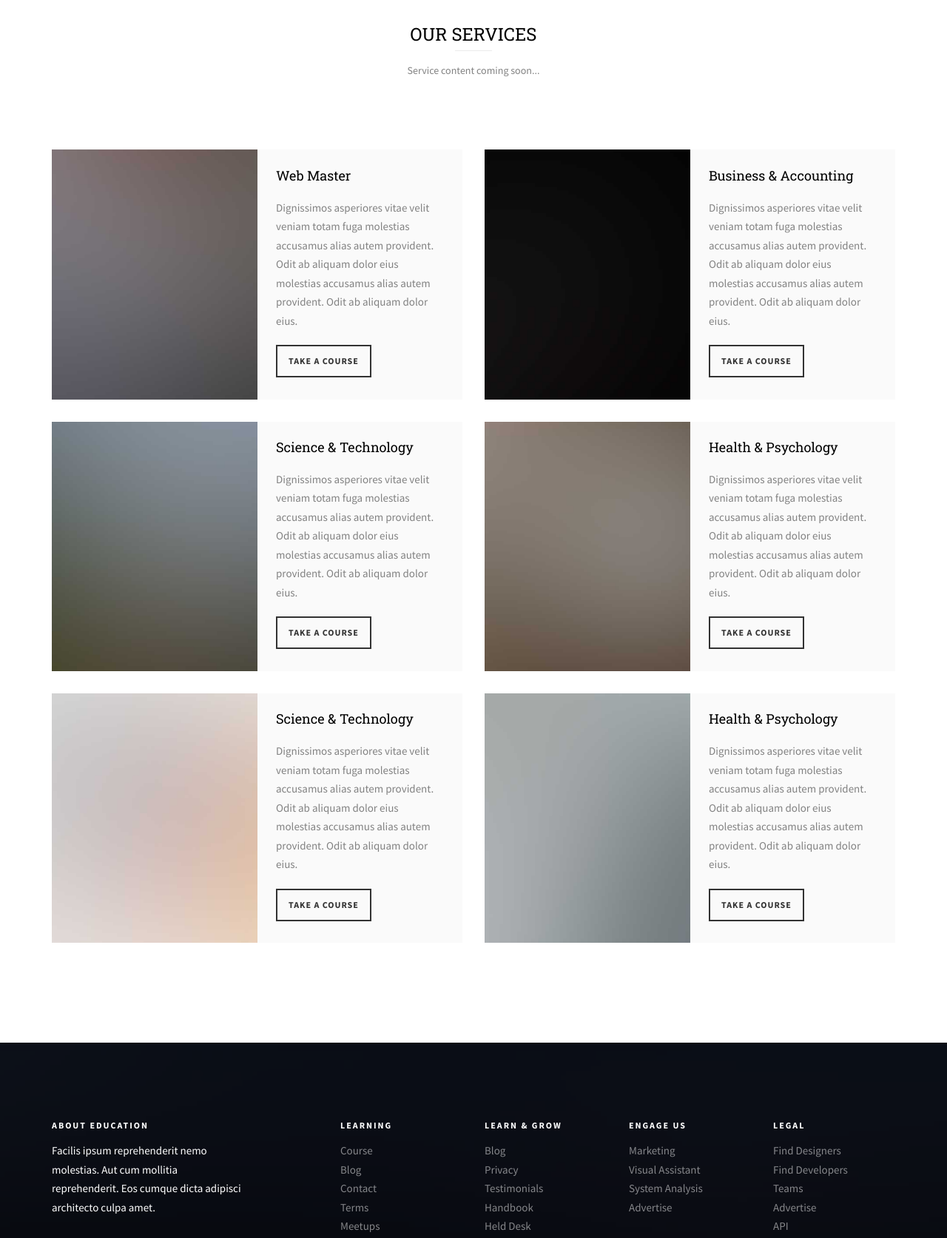
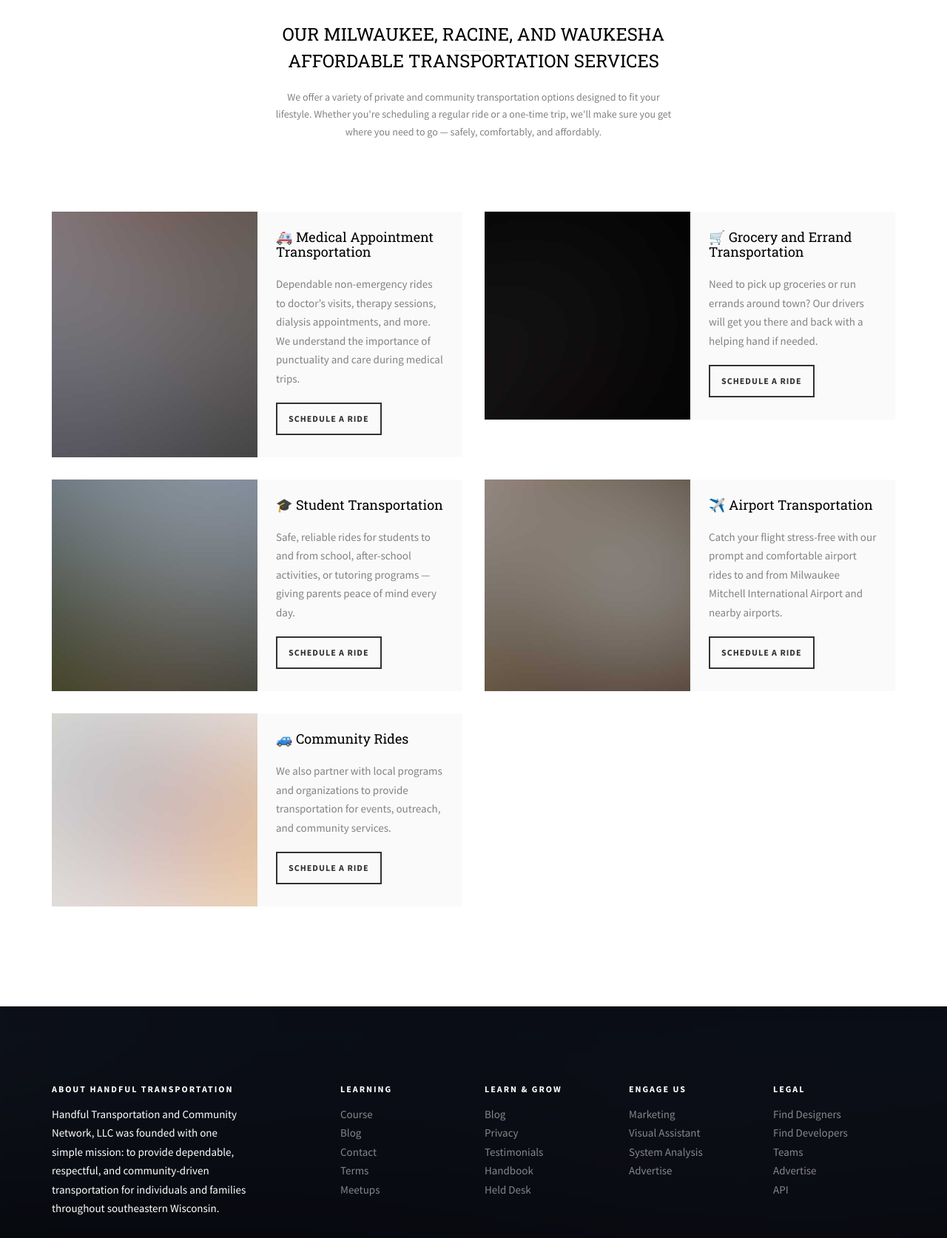
Before and after one commit to handfultransportation/handfultransportation.github.io, a plain HTML site: page services.html in a window 1280 px wide. Shown: the part 860-2533 px from the top of the page at 74% size. Drawn offline with Linux system fonts and the light colour scheme; files whose address does not match are found by name.

Commit message:
updating pages

```diff
--- a/services.html
+++ b/services.html
@@ -135,8 +135,8 @@
 		<div class="container">
 			<div class="row animate-box">
 				<div class="col-md-6 col-md-offset-3 text-center fh5co-heading">
-					<h2>Our Services</h2>
-					<p>Service content coming soon...</p>
+					<h2>Our Milwaukee, Racine, and Waukesha Affordable Transportation Services</h2>
+					<p>We offer a variety of private and community transportation options designed to fit your lifestyle. Whether you're scheduling a regular ride or a one-time trip, we'll make sure you get where you need to go — safely, comfortably, and affordably.</p>
 				</div>
 			</div>
 			<div class="row">
@@ -145,9 +145,9 @@
 						<a href="#" class="course-img" style="background-image: url(images/project-1.jpg);">
 						</a>
 						<div class="desc">
-							<h3><a href="#">Web Master</a></h3>
-							<p>Dignissimos asperiores vitae velit veniam totam fuga molestias accusamus alias autem provident. Odit ab aliquam dolor eius molestias accusamus alias autem provident. Odit ab aliquam dolor eius.</p>
-							<span><a href="#" class="btn btn-primary btn-sm btn-course">Take A Course</a></span>
+							<h3><a href="#">🚑 Medical Appointment Transportation</a></h3>
+							<p>Dependable non-emergency rides to doctor’s visits, therapy sessions, dialysis appointments, and more. We understand the importance of punctuality and care during medical trips.</p>
+							<span><a href="/contact.html" class="btn btn-primary btn-sm btn-course">Schedule a Ride</a></span>
 						</div>
 					</div>
 				</div>
@@ -156,20 +156,22 @@
 						<a href="#" class="course-img" style="background-image: url(images/project-2.jpg);">
 						</a>
 						<div class="desc">
-							<h3><a href="#">Business &amp; Accounting</a></h3>
-							<p>Dignissimos asperiores vitae velit veniam totam fuga molestias accusamus alias autem provident. Odit ab aliquam dolor eius molestias accusamus alias autem provident. Odit ab aliquam dolor eius.</p>
-							<span><a href="#" class="btn btn-primary btn-sm btn-course">Take A Course</a></span>
+							<h3><a href="#">🛒 Grocery and Errand Transportation</a></h3>
+							<p>Need to pick up groceries or run errands around town? Our drivers will get you there and back with a helping hand if needed.</p>
+							<span><a href="/contact.html" class="btn btn-primary btn-sm btn-course">Schedule a Ride</a></span>
 						</div>
 					</div>
 				</div>
+			</div>
+			<div class="row">
 				<div class="col-md-6 animate-box">
 					<div class="course">
 						<a href="#" class="course-img" style="background-image: url(images/project-3.jpg);">
 						</a>
 						<div class="desc">
-							<h3><a href="#">Science &amp; Technology</a></h3>
-							<p>Dignissimos asperiores vitae velit veniam totam fuga molestias accusamus alias autem provident. Odit ab aliquam dolor eius molestias accusamus alias autem provident. Odit ab aliquam dolor eius.</p>
-							<span><a href="#" class="btn btn-primary btn-sm btn-course">Take A Course</a></span>
+							<h3><a href="#">🎓 Student Transportation</a></h3>
+							<p>Safe, reliable rides for students to and from school, after-school activities, or tutoring programs — giving parents peace of mind every day.</p>
+							<span><a href="/contact.html" class="btn btn-primary btn-sm btn-course">Schedule a Ride</a></span>
 						</div>
 					</div>
 				</div>
@@ -178,9 +180,9 @@
 						<a href="#" class="course-img" style="background-image: url(images/project-4.jpg);">
 						</a>
 						<div class="desc">
-							<h3><a href="#">Health &amp; Psychology</a></h3>
-							<p>Dignissimos asperiores vitae velit veniam totam fuga molestias accusamus alias autem provident. Odit ab aliquam dolor eius molestias accusamus alias autem provident. Odit ab aliquam dolor eius.</p>
-							<span><a href="#" class="btn btn-primary btn-sm btn-course">Take A Course</a></span>
+							<h3><a href="#">✈️ Airport Transportation</a></h3>
+							<p>Catch your flight stress-free with our prompt and comfortable airport rides to and from Milwaukee Mitchell International Airport and nearby airports.</p>
+							<span><a href="/contact.html" class="btn btn-primary btn-sm btn-course">Schedule a Ride</a></span>
 						</div>
 					</div>
 				</div>
@@ -189,23 +191,13 @@
 						<a href="#" class="course-img" style="background-image: url(images/project-5.jpg);">
 						</a>
 						<div class="desc">
-							<h3><a href="#">Science &amp; Technology</a></h3>
-							<p>Dignissimos asperiores vitae velit veniam totam fuga molestias accusamus alias autem provident. Odit ab aliquam dolor eius molestias accusamus alias autem provident. Odit ab aliquam dolor eius.</p>
-							<span><a href="#" class="btn btn-primary btn-sm btn-course">Take A Course</a></span>
+							<h3><a href="#">🚙 Community Rides</a></h3>
+							<p>We also partner with local programs and organizations to provide transportation for events, outreach, and community services.</p>
+							<span><a href="/contact.html" class="btn btn-primary btn-sm btn-course">Schedule a Ride</a></span>
 						</div>
 					</div>
 				</div>
-				<div class="col-md-6 animate-box">
-					<div class="course">
-						<a href="#" class="course-img" style="background-image: url(images/project-6.jpg);">
-						</a>
-						<div class="desc">
-							<h3><a href="#">Health &amp; Psychology</a></h3>
-							<p>Dignissimos asperiores vitae velit veniam totam fuga molestias accusamus alias autem provident. Odit ab aliquam dolor eius molestias accusamus alias autem provident. Odit ab aliquam dolor eius.</p>
-							<span><a href="#" class="btn btn-primary btn-sm btn-course">Take A Course</a></span>
-						</div>
-					</div>
-				</div>
+
 			</div>
 		</div>
 	</div>
@@ -216,8 +208,8 @@
 		<div class="container">
 			<div class="row row-pb-md">
 				<div class="col-md-3 fh5co-widget">
-					<h3>About Education</h3>
-					<p>Facilis ipsum reprehenderit nemo molestias. Aut cum mollitia reprehenderit. Eos cumque dicta adipisci architecto culpa amet.</p>
+					<h3>About Handful Transportation</h3>
+					<p>Handful Transportation and Community Network, LLC was founded with one simple mission: to provide dependable, respectful, and community-driven transportation for individuals and families throughout southeastern Wisconsin.</p>
 				</div>
 				<div class="col-md-2 col-sm-4 col-xs-6 col-md-push-1 fh5co-widget">
 					<h3>Learning</h3>
```
Also changed, not shown: about.html (+14 -3 lines), contact.html (+24 -26 lines), index.html (+18 -4 lines).
